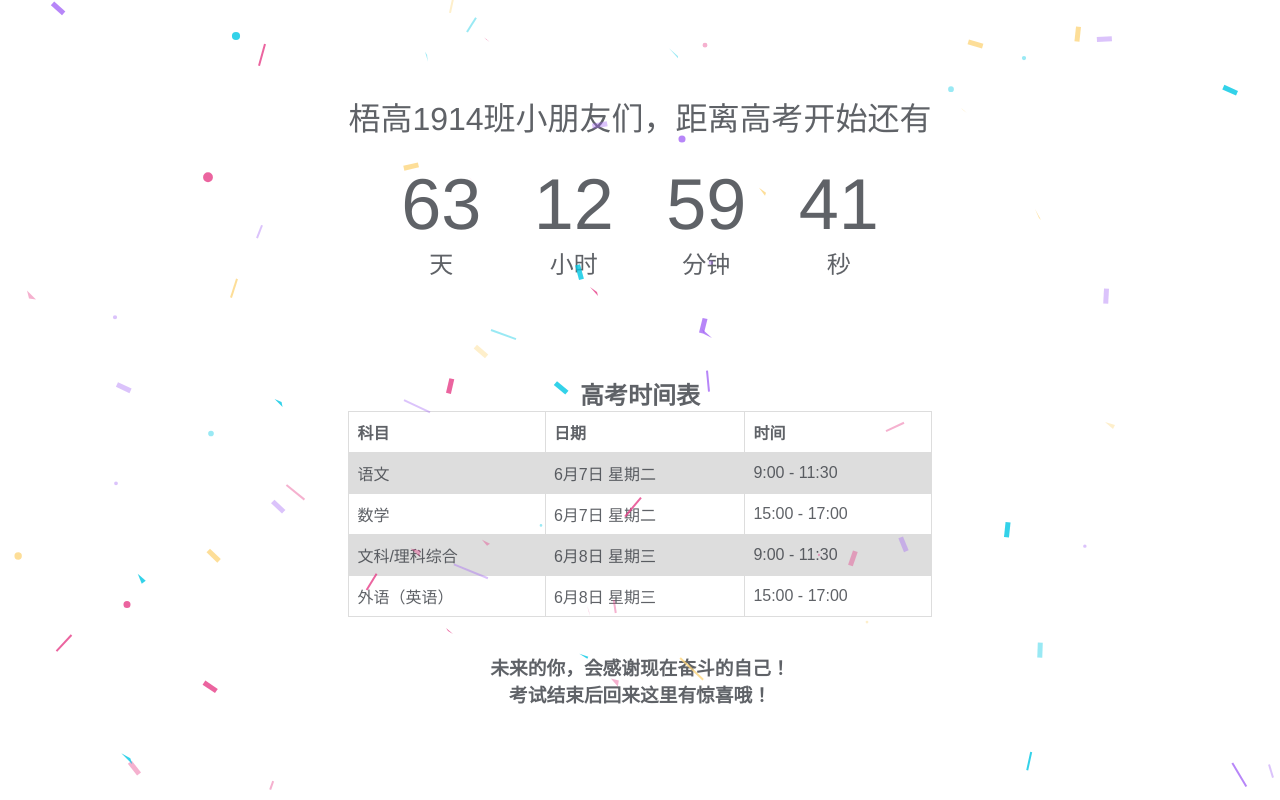
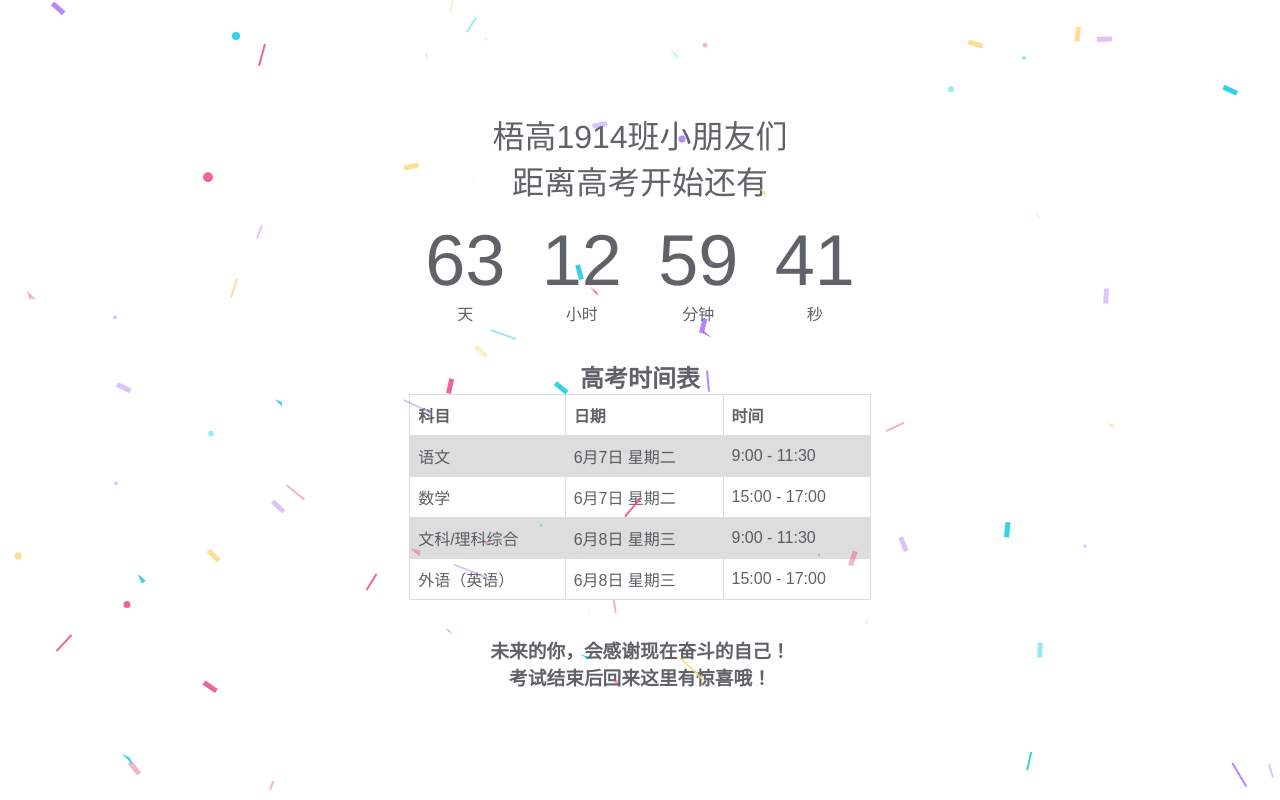
Before and after one commit to deweiliu/gaokao, a plain HTML site: page src/index.html in a window 1280 px wide. Drawn offline with Linux system fonts and the light colour scheme.

Commit message:
Update text

```diff
--- a/src/index.html
+++ b/src/index.html
@@ -15,17 +15,14 @@
   <canvas id=c></canvas>
   <canvas id="confetti"></canvas>
   <div class="container" id="count">
-    <h1 id="head">梧高1914班小朋友们，距离高考开始还有</h1>
+    <h1 id="head">梧高1914班小朋友们</h1>
+    <h1 id="head">距离高考开始还有</h1>
     <ul>
       <li><span id="day"></span>天</li>
       <li><span id="hour"></span>小时</li>
       <li><span id="minute"></span>分钟</li>
       <li><span id="second"></span>秒</li>
     </ul>
-
-    <br>
-    <br>
-    <br>
     <br>
 
 <h2>高考时间表</h2>
--- a/src/styles/style.css
+++ b/src/styles/style.css
@@ -41,7 +41,7 @@ h1 {
 }
 li {
   display: inline-block;
-  font-size: 1.5em;
+  font-size: 1em;
   list-style-type: none;
   padding: 1em;
   text-transform: uppercase;
```
